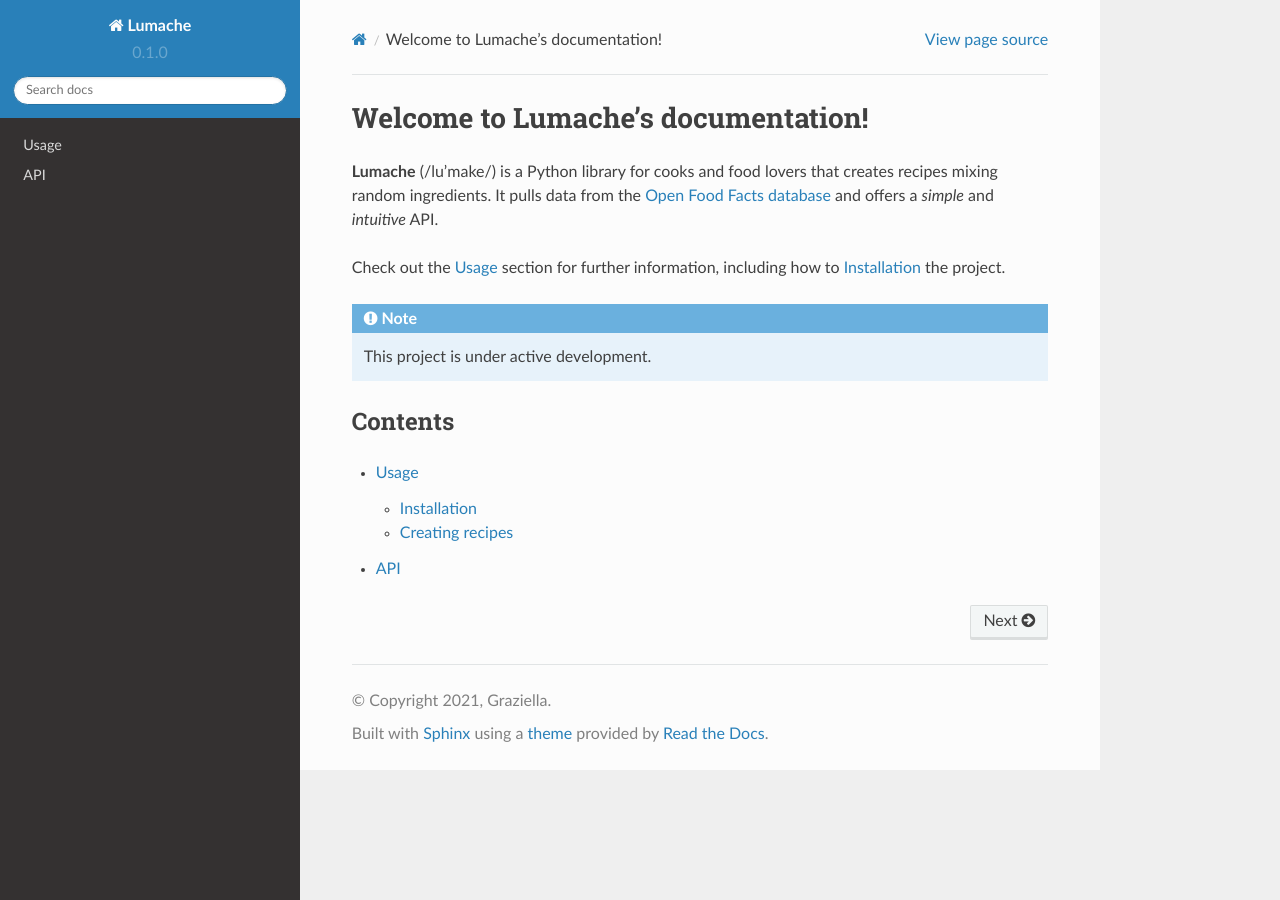
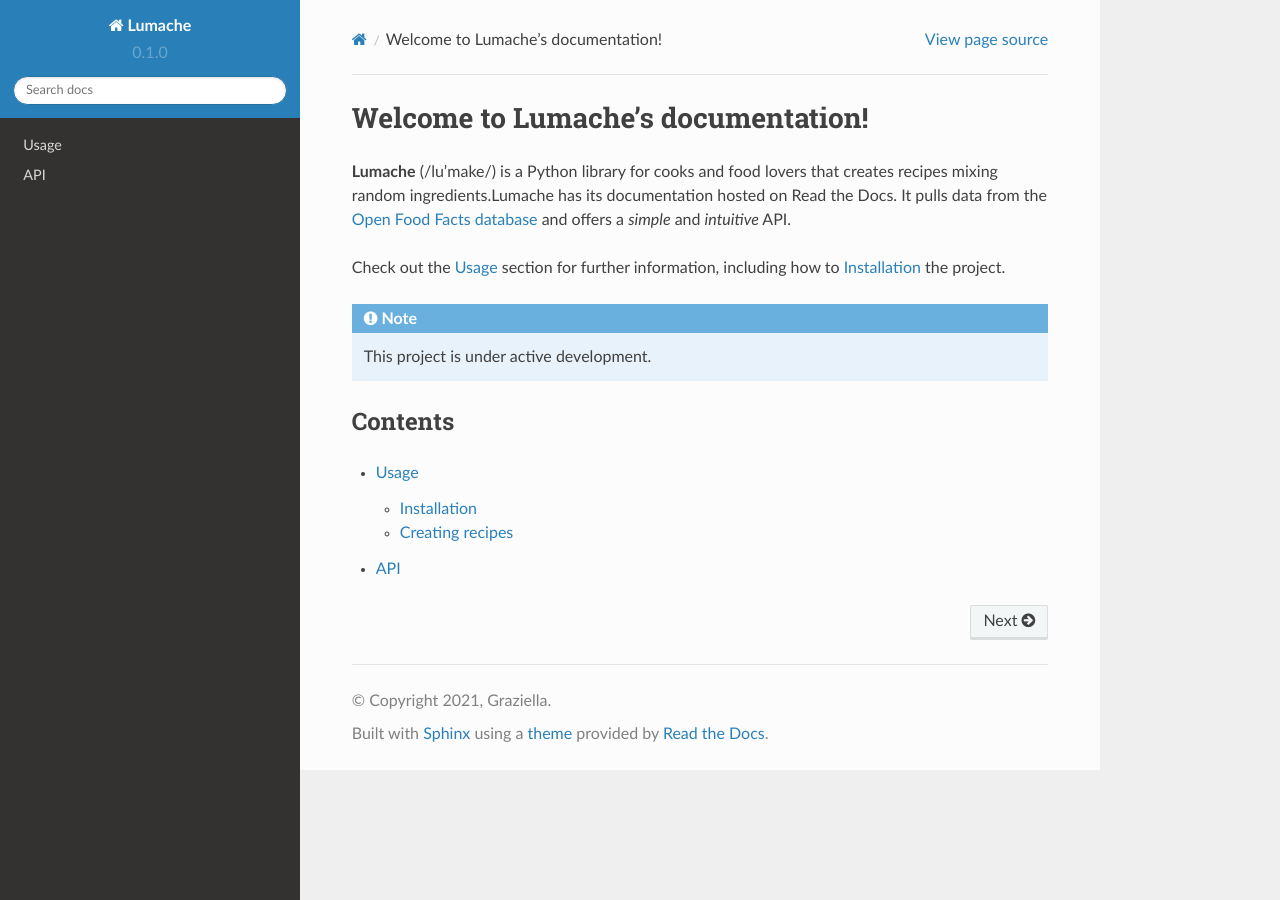
Before and after one commit to Pejman712/DbotROSHumble, a Sphinx documentation site: the page built from docs/source/index.rst, in a window 1280 px wide. Built offline with Sphinx 7.4.7 and the Read the Docs theme 2.0.0, drawn with Linux system fonts in a browser that asks for light colours.

Commit message:
Update index.rst

```diff
--- a/docs/source/index.rst
+++ b/docs/source/index.rst
@@ -2,9 +2,10 @@
 ===================================
 
 **Lumache** (/lu'make/) is a Python library for cooks and food lovers
-that creates recipes mixing random ingredients.
+that creates recipes mixing random ingredients.Lumache has its documentation hosted on Read the Docs.
 It pulls data from the `Open Food Facts database <https://world.openfoodfacts.org/>`_
 and offers a *simple* and *intuitive* API.
+
 
 Check out the :doc:`usage` section for further information, including
 how to :ref:`installation` the project.
```
